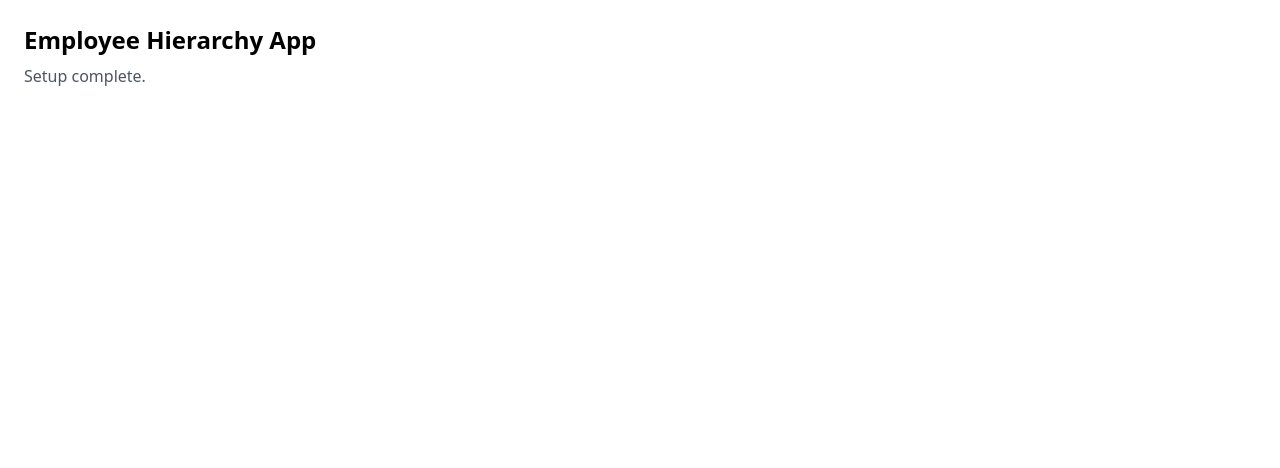
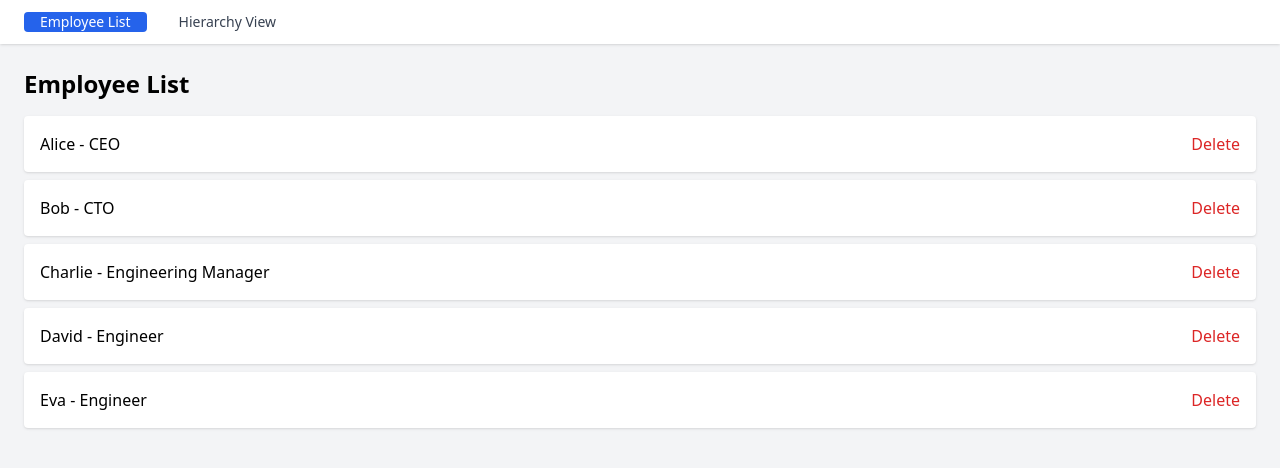
Before and after one commit to AmolShinde2777/employee-hierarchy, a React (Vite) app: page /employees in a window 1280 px wide. Shown: the top 468 px of the page. Built offline with nearby package versions, Linux system fonts and the light colour scheme.

Commit message:
feat: initial routing and prop-drilling based employee state

```diff
--- a/package.json
+++ b/package.json
@@ -11,7 +11,8 @@
   },
   "dependencies": {
     "react": "^19.2.0",
-    "react-dom": "^19.2.0"
+    "react-dom": "^19.2.0",
+    "react-router-dom": "^7.11.0"
   },
   "devDependencies": {
     "@eslint/js": "^9.39.1",
--- a/src/App.tsx
+++ b/src/App.tsx
@@ -1,10 +1,15 @@
 import './App.css'
+import { BrowserRouter } from "react-router-dom";
+import Navbar from './components/Navbar';
+import AppRoutes from './routes/appRoutes';
 
 function App() {
   return (
-    <div className="p-6">
-      <h1 className="text-2xl font-semibold">Employee Hierarchy App</h1>
-      <p className="text-gray-600 mt-2">Setup complete.</p>
+    <div className='min-h-screen bg-gray-100'>
+      <BrowserRouter>
+        <Navbar />
+        <AppRoutes />
+      </BrowserRouter>
     </div>
   );
 }
--- /dev/null
+++ b/src/components/Navbar.tsx
@@ -0,0 +1,30 @@
+import { NavLink } from "react-router-dom"
+
+const linkClass = "px-4 rounded text-sm font-medium transition-colors"
+
+export default function Navbar() {
+    return (
+        <nav className="bg-white shadow px-6 py-3 flex gap-4">
+            <NavLink
+                to="/employees"
+                className = {({ isActive }) =>
+                    `${linkClass} ${
+                        isActive ? "bg-blue-600 text-white" : "text-gray-700 hover:bg-gray-100"
+                    }`
+                }
+            >
+              Employee List
+            </NavLink>
+            <NavLink
+                to="/hierarchy"
+                className = {({isActive}) =>
+                    `${linkClass} ${
+                        isActive ? "bg-blue-600 text-white" : "text-gray-700 hover:bg-gray-100"
+                    }`
+                }
+            >
+              Hierarchy View
+            </NavLink>
+        </nav>
+    )
+}
--- /dev/null
+++ b/src/data/employees.ts
@@ -0,0 +1,14 @@
+export interface Employee {
+    id: number;
+    name: string;
+    role: string;
+    managerId: number | null;
+}
+
+export const EMPLOYEES: Employee[] = [
+    { id: 1, name: "Alice", role: "CEO", managerId: null },
+    { id: 2, name: "Bob", role: "CTO", managerId: 1 },
+    { id: 3, name: "Charlie", role: "Engineering Manager", managerId: 2 },
+    { id: 4, name: "David", role: "Engineer", managerId: 3 },
+    { id: 5, name: "Eva", role: "Engineer", managerId: 3 }
+]
--- /dev/null
+++ b/src/pages/EmployeeHierarchyPage.tsx
@@ -0,0 +1,18 @@
+import type { Employee } from "../data/employees"
+
+interface Props {
+    employees: Employee[];
+}
+
+export default function EmployeeHierarchyPage({
+    employees
+}: Props) {
+    return (
+        <div className="p-6">
+            <h1 className="text-2xl font-bold mb-4">Employee Hierarchy</h1>
+            <pre className="bg-white p-4 rounded shadow">
+                {JSON.stringify(employees, null, 2)}
+            </pre>
+        </div>
+    )
+}
--- /dev/null
+++ b/src/pages/EmployeeListPage.tsx
@@ -0,0 +1,36 @@
+import type { Employee } from "../data/employees"
+
+interface Props {
+    employees: Employee[];
+    onAdd: (e: Employee) => void;
+    onUpdate: (e: Employee) => void;
+    onDelete: (id: number) => void;
+}
+
+export default function EmployeeListPage({
+    employees,
+    onDelete,
+}: Props) {
+    return (
+        <div className="p-6">
+            <h1 className="text-2xl font-bold mb-4">Employee List</h1>
+            <ul className="space-y-2">
+                {employees.map((emp) => (
+                    <li
+                        key={emp.id}
+                        className="bg-white p-4 rounded shadow flex justify-between"
+                    >
+                        <span>
+                            {emp.name} - {emp.role}
+                        </span>
+                        <button
+                            className="text-red-600 hover:underline"
+                        >
+                            Delete
+                        </button>
+                    </li>
+                ))}
+            </ul>
+        </div>
+    )
+}
--- /dev/null
+++ b/src/routes/appRoutes.tsx
@@ -0,0 +1,47 @@
+import { Navigate, Route, Routes } from "react-router-dom";
+import EmployeeListPage from "../pages/EmployeeListPage";
+import EmployeeHierarchyPage from "../pages/EmployeeHierarchyPage";
+import { useState } from "react";
+import { EMPLOYEES, type Employee } from "../data/employees";
+
+export default function AppRoutes() {
+    const [employees, setEmployees] = useState<Employee[]>(EMPLOYEES);
+
+    const addEmployee = (employee: Employee) => {
+        setEmployees((prev) => [...prev, employee]);
+    };
+
+    const updateEmployee = (employee: Employee) => {
+        setEmployees((prev) =>
+            prev.map((e) => (e.id === employee.id) ? employee : e)
+        );
+    };
+
+    const deleteEmployee = (id: number) => {
+        setEmployees((prev) => prev.filter((e) => e.id !== id));
+    }
+
+    return (
+        <Routes>
+            <Route
+                path="/employees"
+                element={
+                <EmployeeListPage
+                    employees={employees}
+                    onAdd={addEmployee}
+                    onUpdate={updateEmployee}
+                    onDelete={deleteEmployee}
+                />}
+            >
+            </Route>
+            <Route
+                path="/hierarchy"
+                element={
+                    <EmployeeHierarchyPage
+                        employees={employees}
+                    />}>
+            </Route>
+            <Route path="/" element={<Navigate to="/employees" replace />} />
+        </Routes>
+    )
+}
```
Also changed, not shown: 1 other file (tests, documents, lock files or other folders).
